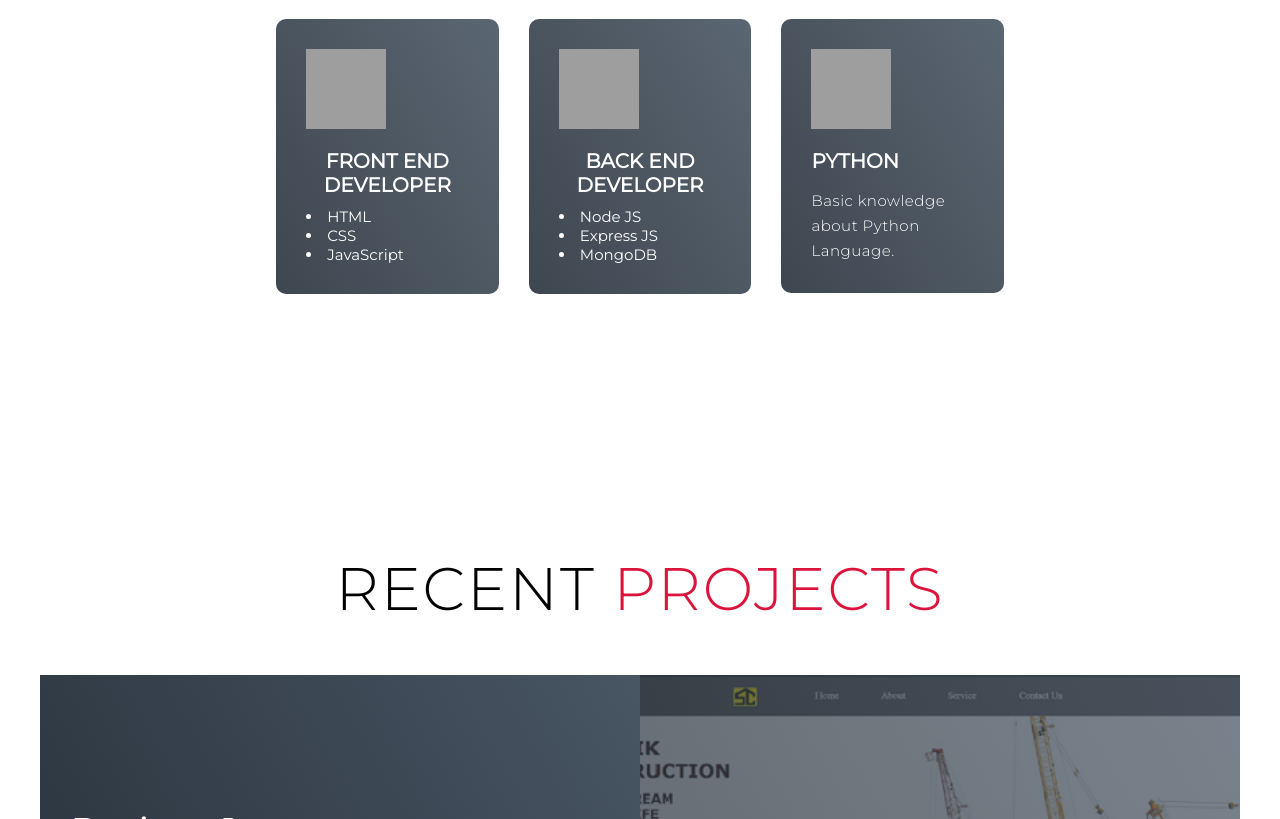
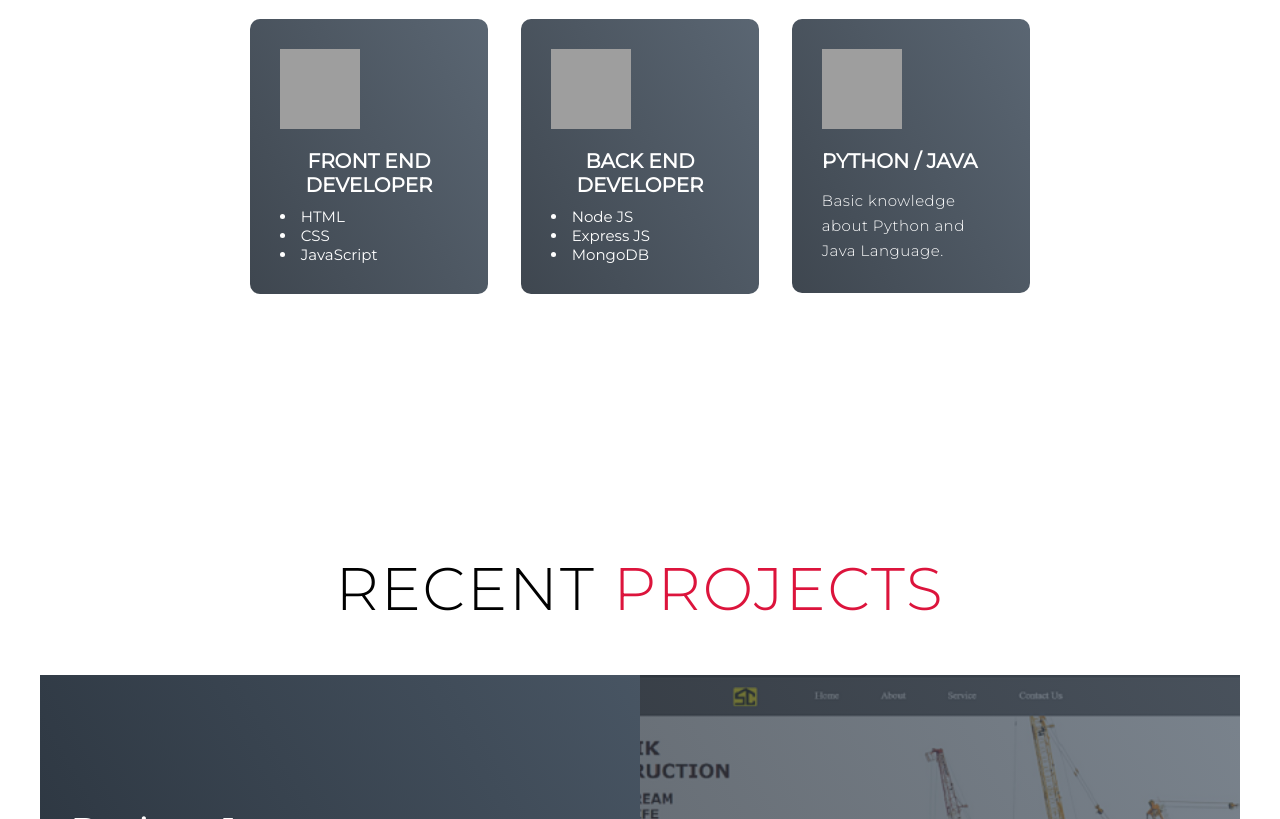
Before and after one commit to tarundewangan09/tarundewangan09.github.io, a plain HTML site: page index.html in a window 1280 px wide. Shown: the part 1148-1967 px from the top of the page. Drawn offline with Linux system fonts and the light colour scheme; grey boxes are pictures that could not be loaded.

Commit message:
Update index.html
changes in skills

```diff
--- a/index.html
+++ b/index.html
@@ -75,8 +75,8 @@
         </div>
         <div class="service-item">
           <div class="icon"><img src="https://img.icons8.com/bubbles/100/000000/laptop.png" /></div>
-          <h2>Python</h2>
-          <p>Basic knowledge about Python Language.</p>
+          <h2>Python / Java</h2>
+          <p>Basic knowledge about Python and Java Language.</p>
         </div>
       </div>
     </div>
```
